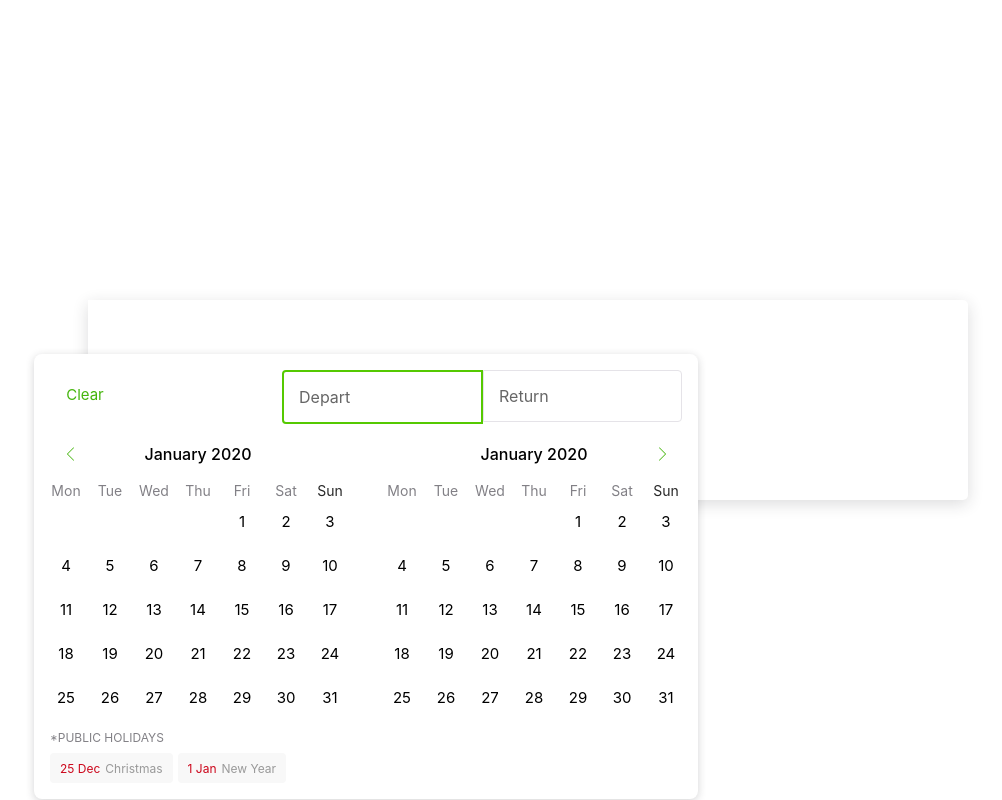
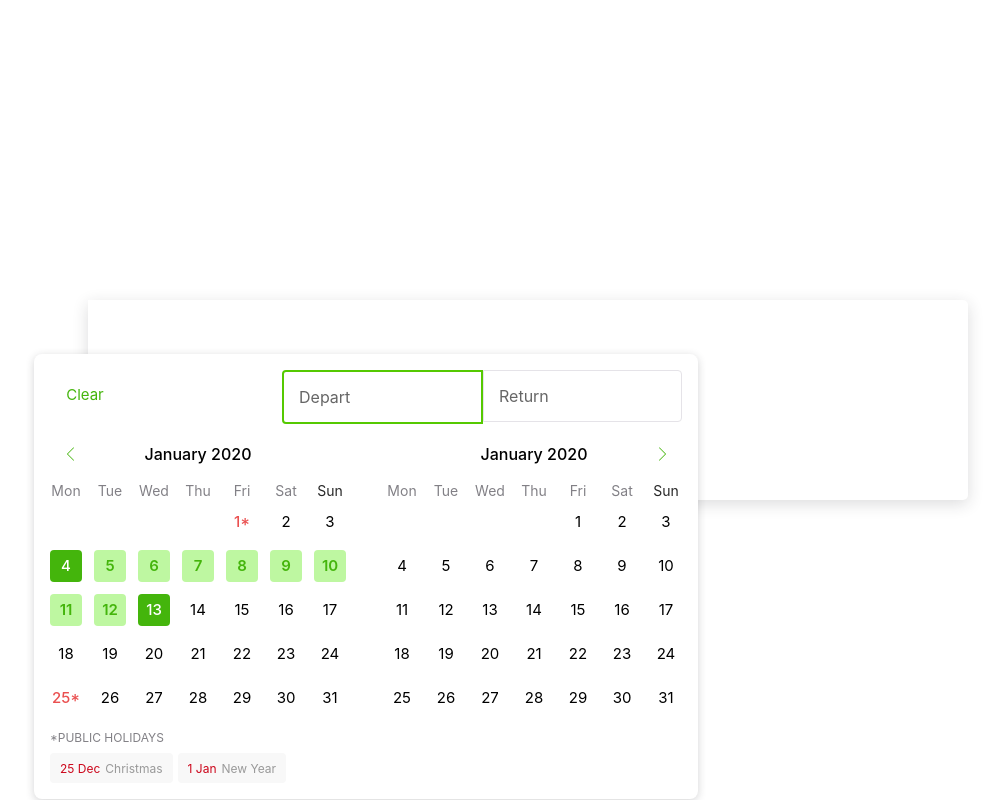
Before and after one commit to Shojeesh/Wg-date-picker, a React (Create React App) app: page / in a window 1280 px wide. Both pictures are taken after a click on the element 640 px from the left and 400 px from the top of the page. Shown: the whole page, without its empty margins (112-1114 px from the left). Built offline with nearby package versions, Linux system fonts and the light colour scheme.

Commit message:
UI updates

```diff
--- a/src/App.js
+++ b/src/App.js
@@ -201,6 +201,25 @@ const Day = styled.div`
     ${props=>props.empty && css`
         pointer-events: none;
     `}
+    ${props=>props.holiday && css`
+        color: #ea5050;
+        font-weight: 500;
+    `}
+    ${props=>props.selected && css`
+        background-color: #44b50c;
+        color: #fff;
+        font-weight: 500;
+        border-radius: 4px;
+        &:hover{
+            background-color: #44b50c;
+            color: #fff;
+        }
+    `}
+    ${props=>props.range && css`
+        color: #44b50c;
+        font-weight: 600;
+        background-color: #bef7a1;
+    `}
 `
 const HolidayHeader = styled.div`
     display: flex;
@@ -288,19 +307,19 @@ function App() {
                                             <Day empty></Day>
                                             <Day empty></Day>
                                             <Day empty></Day>
-                                            <Day>1</Day>
+                                            <Day holiday>1*</Day>
                                             <Day>2</Day>
                                             <Day>3</Day>
-                                            <Day>4</Day>
-                                            <Day>5</Day>
-                                            <Day>6</Day>
-                                            <Day>7</Day>
-                                            <Day>8</Day>
-                                            <Day>9</Day>
-                                            <Day>10</Day>
-                                            <Day>11</Day>
-                                            <Day>12</Day>
-                                            <Day>13</Day>
+                                            <Day selected>4</Day>
+                                            <Day range>5</Day>
+                                            <Day range>6</Day>
+                                            <Day range>7</Day>
+                                            <Day range>8</Day>
+                                            <Day range>9</Day>
+                                            <Day range>10</Day>
+                                            <Day range>11</Day>
+                                            <Day range>12</Day>
+                                            <Day selected>13</Day>
                                             <Day>14</Day>
                                             <Day>15</Day>
                                             <Day>16</Day>
@@ -312,7 +331,7 @@ function App() {
                                             <Day>22</Day>
                                             <Day>23</Day>
                                             <Day>24</Day>
-                                            <Day>25</Day>
+                                            <Day holiday>25*</Day>
                                             <Day>26</Day>
                                             <Day>27</Day>
                                             <Day>28</Day>
```
